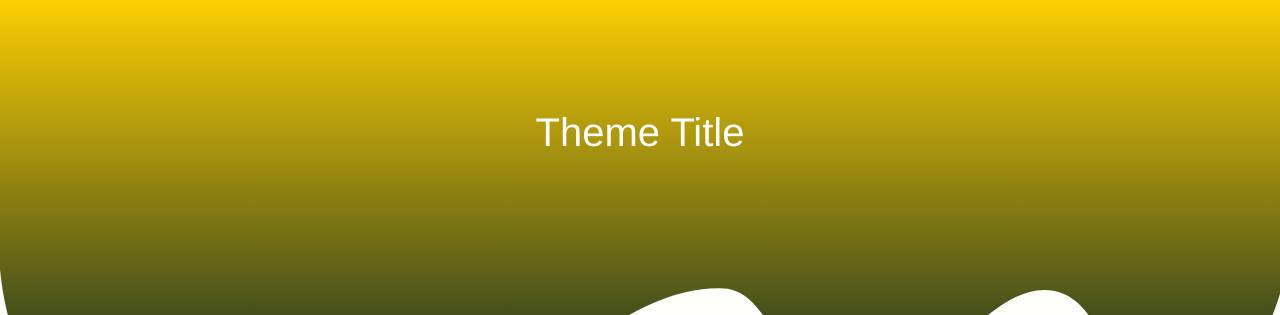
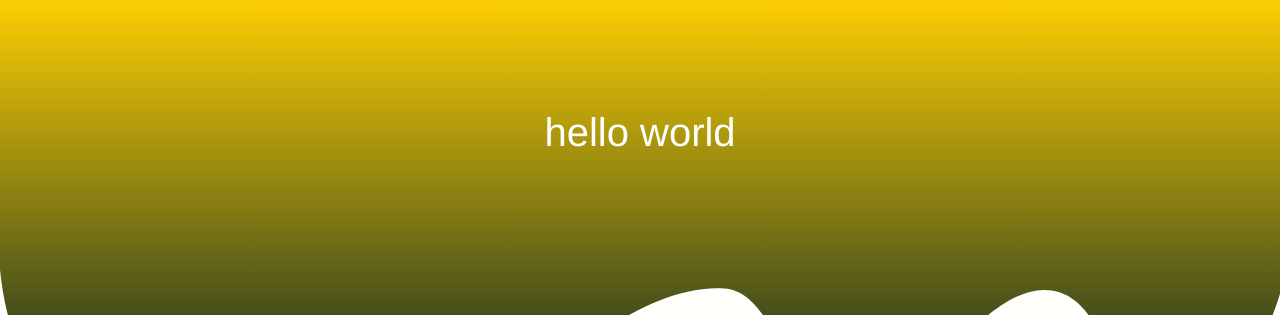
Before and after one commit to AbefullStackDeveloper/mobile-friendly-practice, a plain HTML site: page index.html in a window 1280 px wide. Shown: the top 315 px of the page. Drawn offline with Linux system fonts and the light colour scheme.

Commit message:
updated h1

```diff
--- a/index.html
+++ b/index.html
@@ -10,7 +10,7 @@
 <body>
         <main>
             <header>
-            <h1>Theme Title</h1>
+            <h1>hello world</h1>
             <hr class="waves">
             </header>
 
```
